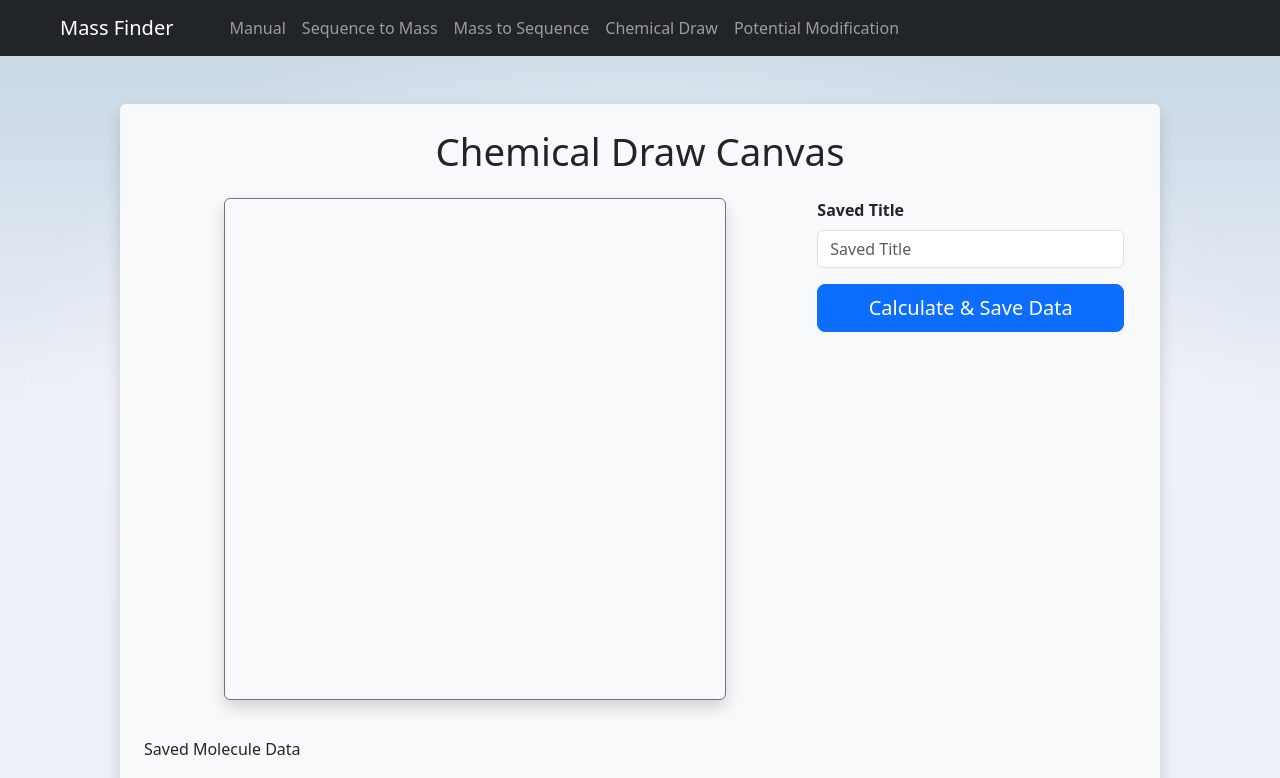
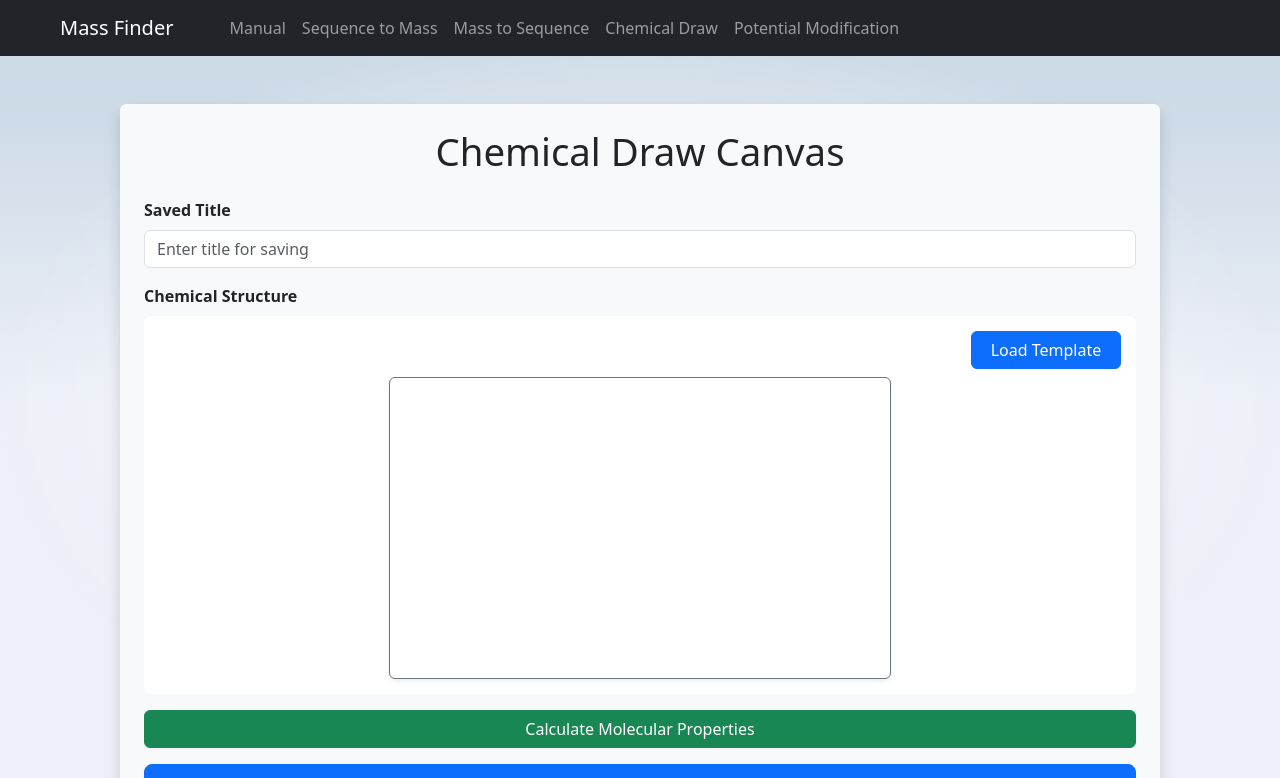
Before and after one commit to Mass-Finder/Mass-Finder-SvelteKit, a SvelteKit app: page /draw in a window 1280 px wide. Shown: the top 778 px of the page. Built offline with nearby package versions, Linux system fonts and the light colour scheme; a small style sheet from the web is missing.

Commit message:
feat: 분자구조 그리는부분 통합

```diff
--- a/src/lib/components/potential/ChemDoodleCanvas.svelte
+++ b/src/lib/components/potential/ChemDoodleCanvas.svelte
@@ -12,6 +12,7 @@
   export let monoisotopicWeight = writable('');
   export let molecularWeight = writable('');
   export let moleculeJson = writable({});
+  export let showStructureName = true; // 기본값: Structure Name 입력 필드 표시
 
   // Modal state
   let showModal = false;
@@ -593,7 +594,8 @@ M  END`,
   <div class="mb-3">
     <label class="form-label fw-bold">Chemical Structure</label>
 
-    <!-- Structure Name Input -->
+    <!-- Structure Name Input (조건부 렌더링) -->
+    {#if showStructureName}
       <div class="mb-2">
         <input
           type="text"
@@ -603,6 +605,7 @@ M  END`,
           required
         />
       </div>
+    {/if}
 
     <div class="canvas-container">
       <div class="d-flex justify-content-end mb-2">
--- a/src/routes/draw/+page.svelte
+++ b/src/routes/draw/+page.svelte
@@ -1,52 +1,25 @@
 <script>
-    import { onMount } from 'svelte';
     import { writable } from 'svelte/store';
-    import { Molecule } from '$lib/model/atom';
     import MolecularItem from '$lib/components/MolecularItem.svelte';
+    import ChemDoodleCanvas from '$lib/components/potential/ChemDoodleCanvas.svelte';
 
-    let sketcher;
     let molecularFormula = writable('');
     let monoisotopicWeight = writable('');
     let molecularWeight = writable('');
     let moleculeJson = writable({});
     let savedData = writable([]);
-    let chemicalTitle = null;
-
-    onMount(() => {
-      // 기본 설정
-      ChemDoodle.ELEMENT['H'].jmolColor = 'black';
-      ChemDoodle.ELEMENT['S'].jmolColor = '#B9A130';
-      sketcher = new ChemDoodle.SketcherCanvas('sketcher', 500, 300, {
-        useServices: false, // 허용 안된 기능이라 비활성화
-        oneMolecule: true // 분자 구조 한 개만 그리게 처리
-      });
-      sketcher.styles.atoms_displayTerminalCarbonLabels_2D = true;
-      sketcher.styles.atoms_useJMOLColors = true;
-      sketcher.styles.bonds_clearOverlaps_2D = true;
-      sketcher.styles.shapes_color = 'c10000';
-      sketcher.atomPalette = ['C', 'N', '0', 'R'];
-      sketcher.repaint();
-
-      // 저장된 데이터 불러오기
-      loadSavedData();
-    });
-
-    function calulateChemical() {
-      let mol = sketcher.getMolecule();
-      let molJson = new ChemDoodle.io.JSONInterpreter().molTo(mol);
-      let obj = new ChemDoodle.io.JSONInterpreter().molFrom(molJson);
-      let asString = JSON.stringify(obj);
-      moleculeJson.set(molJson);
-      const molecule = Molecule.fromJson(asString);
-
-      molecularFormula.set(molecule.getMolecularFormula());
-      monoisotopicWeight.set(molecule.getMonoisotopicMass().toFixed(3).toString()); // 소수점 세자리까지만 반영
-      molecularWeight.set(molecule.getMolecularMass().toFixed(3).toString()); // 소수점 세자리까지만 반영
-    }
+    let chemicalTitle = '';
+    let chemDoodleCanvas;
 
     function saveData() {
       if(!checkTitleValid()) return;
-      calulateChemical();
+
+      // Validation: Molecular properties must be calculated
+      if (!$molecularFormula || !$monoisotopicWeight || !$molecularWeight) {
+        alert('Please calculate molecular properties first.');
+        return;
+      }
+
       const dataSet = {
         title: chemicalTitle,
         moleculeJson: $moleculeJson,
@@ -59,6 +32,7 @@
       localStorage.setItem('moleculeData', JSON.stringify(storedData));
       loadSavedData();
       alert('Data Saved!');
+      resetForm();
     }
 
     function loadSavedData() {
@@ -70,8 +44,18 @@
       let storedData = JSON.parse(localStorage.getItem('moleculeData') || '[]');
       storedData.splice(index, 1);
       localStorage.setItem('moleculeData', JSON.stringify(storedData));
-      // 완전히 새로운 배열을 생성하여 savedData store 업데이트
       savedData.set([...storedData]);
+    }
+
+    function resetForm() {
+      chemicalTitle = '';
+      molecularFormula.set('');
+      monoisotopicWeight.set('');
+      molecularWeight.set('');
+      moleculeJson.set({});
+      if (chemDoodleCanvas) {
+        chemDoodleCanvas.clearCanvas();
+      }
     }
 
     /// 입력된 타이틀이 저장 가능한지 체크
@@ -85,11 +69,6 @@
             alert('Spaces cannot be entered.');
             return false;
         }
-        // var onlyEnglish = /^[A-Za-z]+$/.test(chemicalTitle);
-        // if(!onlyEnglish) {
-        //     alert('Please enter only English alphabets.');
-        //     return false;
-        // }
         if(checkTitleDuplicated()) {
             alert('The name already exists.');
             return false;
@@ -98,58 +77,50 @@
     }
 
     function checkTitleDuplicated() {
-        // localStorage에서 저장된 데이터를 가져옵니다.
         const storedData = JSON.parse(localStorage.getItem('moleculeData') || '[]');
-
-        // 새로운 타이틀이 기존 데이터의 타이틀 중 하나와 중복되는지 확인합니다.
         const isDuplicate = storedData.some(data => data.title === chemicalTitle);
         return isDuplicate;
     }
 
+    // Load saved data on mount
+    loadSavedData();
   </script>
 
 
   <main class="container mt-5 p-4 bg-light rounded shadow">
     <h1 class="text-center mb-4">Chemical Draw Canvas</h1>
-    <div class="container">
-        <!-- Row를 사용하여 화면을 왼쪽과 오른쪽으로 나누기 -->
-        <div class="row align-items-start">
-          <!-- Canvas 영역: 왼쪽에 위치 -->
-          <div class="col-md-8 text-center">
-            <canvas id="sketcher" class="border border-secondary rounded mb-3 shadow" width="500" height="500"></canvas>
-          </div>
 
-          <!-- Form 영역: 오른쪽에 위치 -->
-          <div class="col-md-4">
-            <div class="buttons text-start mb-4">
+    <!-- Title Input -->
+    <div class="mb-3">
       <label for="chemical-title" class="form-label fw-bold">Saved Title</label>
       <input
         type="text"
         id="chemical-title"
         bind:value={chemicalTitle}
-              class="form-control mb-3 w-100"
-              placeholder="Saved Title"
+        class="form-control"
+        placeholder="Enter title for saving"
       />
-            <button class="btn btn-primary btn-lg w-100" on:click={saveData}>Calculate & Save Data</button>
-            </div>
-          </div>
-        </div>
     </div>
 
-    {#if $molecularFormula || $monoisotopicWeight || $molecularWeight}
-      <div class="results">
-        {#if $molecularFormula}
-          <p class="alert alert-secondary">Molecular Formula: {$molecularFormula}</p>
-        {/if}
-        {#if $monoisotopicWeight}
-          <p class="alert alert-secondary">Monoisotopic Weight: {$monoisotopicWeight}</p>
-        {/if}
-        {#if $molecularWeight}
-          <p class="alert alert-secondary">Molecular Weight: {$molecularWeight}</p>
-        {/if}
+    <!-- ChemDoodle Canvas Component -->
+    <ChemDoodleCanvas
+      bind:this={chemDoodleCanvas}
+      bind:structureName={chemicalTitle}
+      bind:molecularFormula
+      bind:monoisotopicWeight
+      bind:molecularWeight
+      bind:moleculeJson
+      showStructureName={false}
+    />
+
+    <!-- Save Button -->
+    <div class="mb-4">
+      <button class="btn btn-primary btn-lg w-100" on:click={saveData}>
+        Calculate & Save Data
+      </button>
     </div>
-    {/if}
-    <!-- h2 좌측 정렬을 위해 text-start 사용 -->
+
+    <!-- Saved Molecule Data -->
     <h2 class="text-start my-4">Saved Molecule Data</h2>
     {#if $savedData.length > 0}
       <ul class="list-group">
@@ -160,14 +131,6 @@
         {/each}
       </ul>
     {:else}
-      <!-- 저장된 데이터가 없을 경우 메시지 표시 -->
       <p class="alert alert-info">No data available.</p>
     {/if}
   </main>
-
-  <style>
-    canvas {
-      display: block;
-      margin: 0 auto;
-    }
-  </style>
```
Lines whose indentation alone changed are shown as unchanged.
